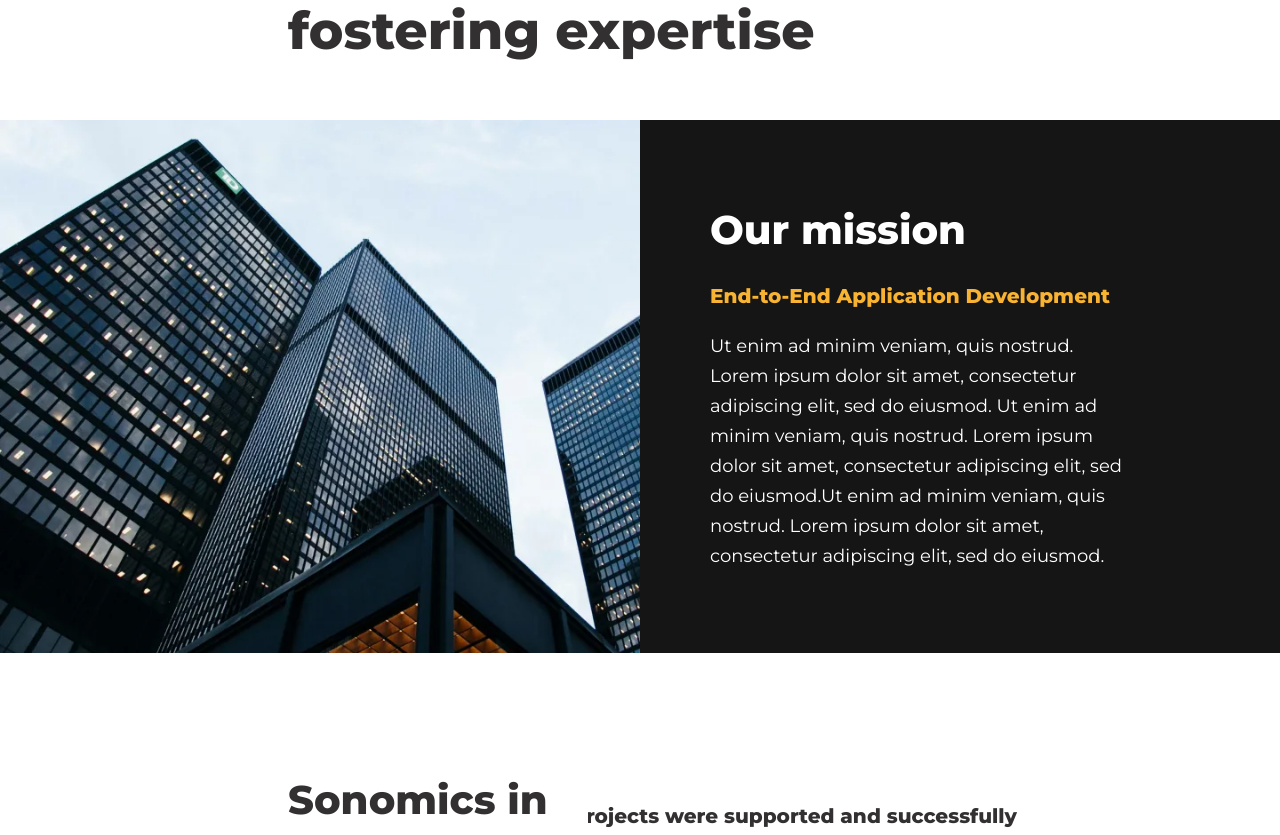
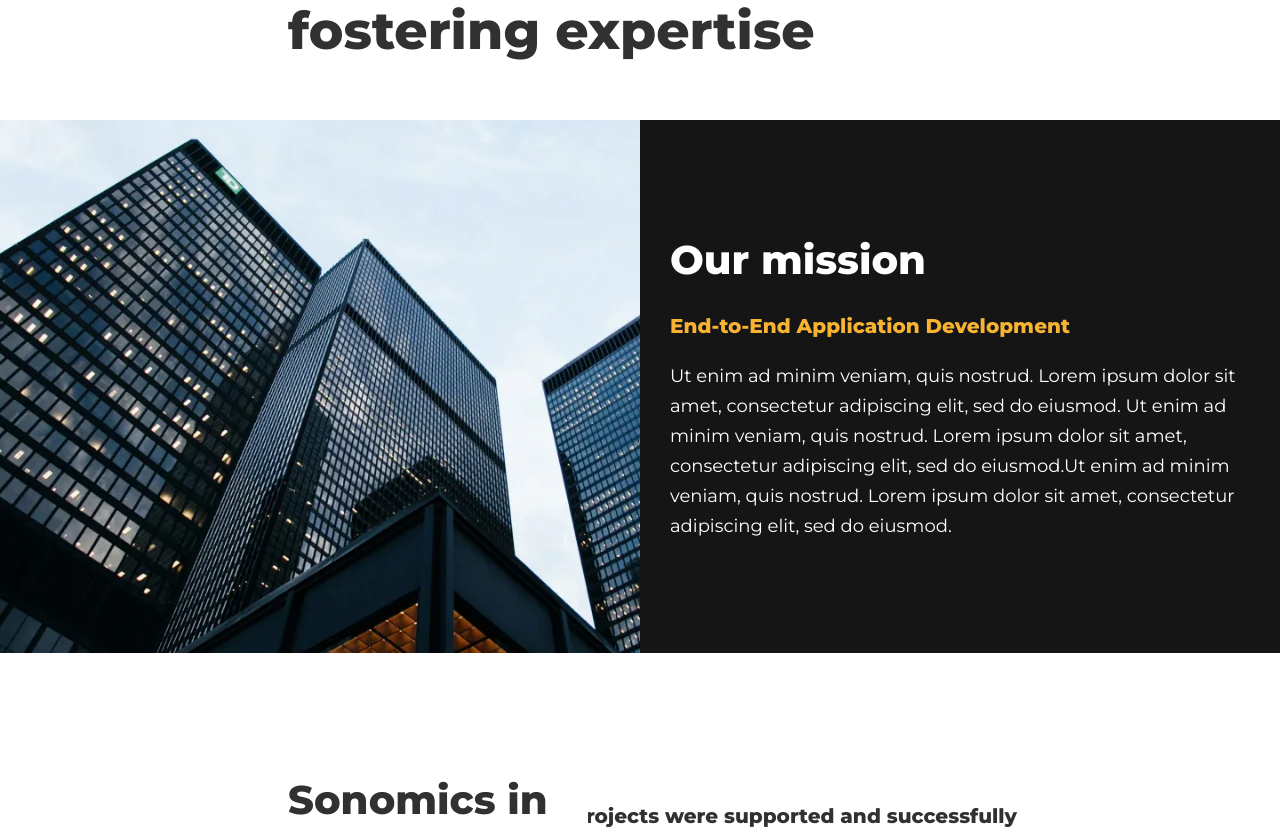
Before and after one commit to skabanets/sonomics, a React (Vite) app: page /about in a window 1280 px wide. Shown: the part 420-1255 px from the top of the page. Built offline with nearby package versions, Linux system fonts and the light colour scheme; no server answers.

Commit message:
Add tablet styles for the OurMission section

```diff
--- a/src/sections/About/OurMission.tsx
+++ b/src/sections/About/OurMission.tsx
@@ -16,7 +16,7 @@ export const OurMission = () => {
 
   return (
     <section className="bg-ourMisionBgColor pb-[50px] md:pb-0">
-      <div className="mx-auto md:flex md:max-h-[600px]">
+      <div className="mx-auto md:flex lg:max-h-[600px]">
         <img
           srcSet={`${commonImages.our_mission_1x} 1x, ${commonImages.our_mission_2x} 2x`}
           src={commonImages.our_mission_1x}
@@ -26,7 +26,7 @@ export const OurMission = () => {
           className="mb-[50px] h-[260px] w-full object-cover md:mb-0 md:h-auto md:w-1/2"
         />
         <motion.div
-          className="mx-auto flex max-w-[390px] flex-col justify-center px-[15px] transition md:w-1/2 md:max-w-[768px] md:pl-[70px] md:pr-[150px] lg:max-w-none"
+          className="mx-auto flex max-w-[390px] flex-col justify-center px-[15px] transition md:w-1/2 md:max-w-[768px] md:p-[30px] lg:max-w-none lg:py-0 lg:pl-[70px] lg:pr-[150px]"
           {...ourMissionProps}
         >
           <h2 className="mb-[24px] text-whiteTextColor">Our mission</h2>
```
